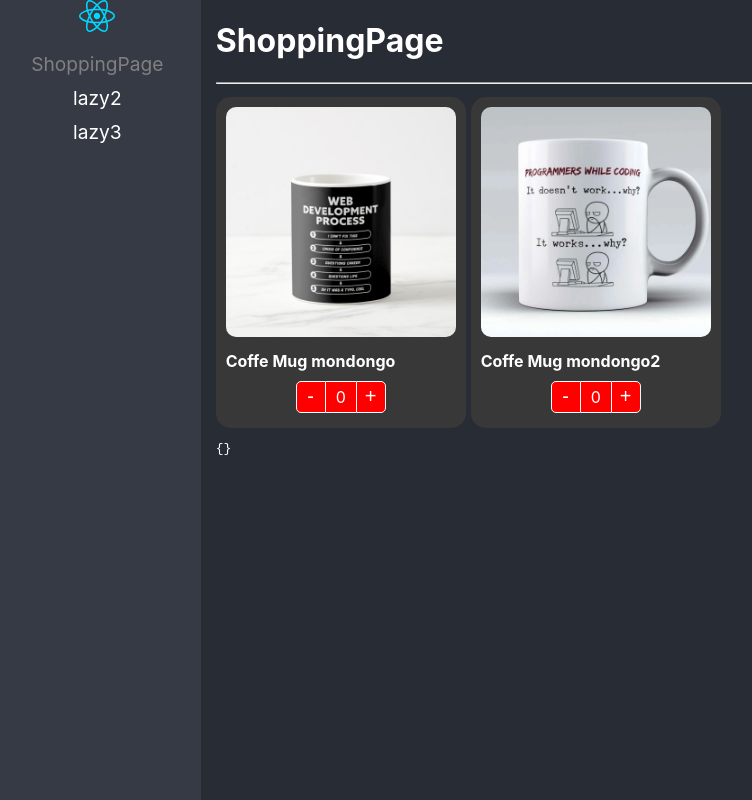
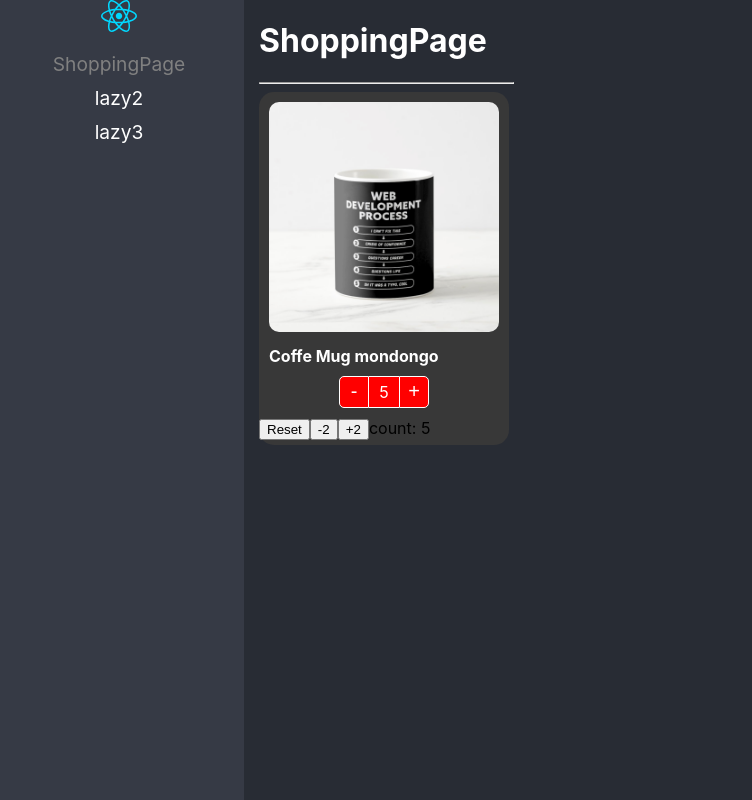
Before and after one commit to ericklizarraga/02-react-app-curso-pro-fer, a React (Vite) app: page /shoppingpage in a window 1280 px wide. Shown: the whole page, without its empty margins (6-758 px from the left). Built offline with nearby package versions, Linux system fonts and the light colour scheme.

Commit message:
fin del patron

```diff
--- a/src/02-component-patterns/components/ProductBotones.tsx
+++ b/src/02-component-patterns/components/ProductBotones.tsx
@@ -1,5 +1,5 @@
 
-import { useContext } from 'react';
+import { useCallback, useContext } from 'react';
 import styles from '../styles/styles.module.css';
 import { ProductContextProps } from '../interfaces/product.inteface';
 import { ProductContext } from './ProductCard';
@@ -11,8 +11,13 @@ export interface Props {
 
 export const ProductBotons = ({ className,style }: Props) => {
 
-    const { useProduct: { increaseBy, counter } } = useContext<ProductContextProps>(ProductContext);
+    const { useProduct: { increaseBy, counter,maxCount } } = useContext<ProductContextProps>(ProductContext);
 
+    const isMaxReached = useCallback(()=>{
+        return counter === maxCount;
+    },[counter,maxCount])();
+
+    console.log({counter,maxCount,isMaxReached});
 
     return (
         <div
@@ -23,7 +28,10 @@ export const ProductBotons = ({ className,style }: Props) => {
 
             <div className={styles.countLabel}>  {counter} </div>
 
-            <button className={styles.buttonAdd} onClick={() => increaseBy(1)}> + </button>
+            <button
+                className={`${styles.buttonAdd} ${ !!isMaxReached ? styles.disabled: null}`}
+                onClick={() => increaseBy(1)}
+            > + </button>
         </div>
     );
 }
--- a/src/02-component-patterns/components/ProductCard.tsx
+++ b/src/02-component-patterns/components/ProductCard.tsx
@@ -2,16 +2,18 @@ import styles from '../styles/styles.module.css';
 
 import React, { createContext, ReactElement } from 'react';
 import { useProduct } from '../hooks/useProduct';
-import { ProductContextProps, Product, onChangeArgs } from '../interfaces/product.inteface.ts';
+import { ProductContextProps, Product, onChangeArgs, InitialValues, ProductCardHandlers } from '../interfaces/product.inteface.ts';
 
 
 export interface Props {
     product: Product;
-    children?: ReactElement | ReactElement[];
+    // children?: ReactElement | ReactElement[];
+    children?: (handlers: ProductCardHandlers) => JSX.Element;
     className?: string;
     style?: React.CSSProperties;
     onChange?: (args: onChangeArgs) => void;
-    value?:number;
+    value?: number;
+    inicialValues?: InitialValues;
 }
 
 
@@ -23,27 +25,47 @@ export const ProductContext = createContext<ProductContextProps>({
     },
     useProduct: {
         counter: 0,
-        increaseBy: (value: number) => { }
+        increaseBy: (value: number) => { },
+        maxCount: undefined
     }
 });
 
 
 
-export const ProductCard = function producto({ children, product, className, style, onChange,value }: Props) {
+export const ProductCard = function producto({ children, product, className, style, onChange, value, inicialValues }: Props) {
 
 
 
-    const { counter, increaseBy } = useProduct({ product, onChange,value });
+    const { counter, increaseBy, maxCount,reset,isMaxCountReached } = useProduct({ product, onChange, value, inicialValues });
 
 
 
     return (
-        <ProductContext.Provider value={{ product, useProduct: { counter, increaseBy } }}>
+        <ProductContext.Provider
+            value={{
+                product,
+                useProduct: {
+                    counter,
+                    increaseBy,
+                    maxCount
+                }
+            }}
+        >
             <div
                 className={`${styles.productCard} ${className}`}
                 style={style}
             >
-                {children}
+                {
+                !!children
+                    &&  children({
+                            count:counter,
+                            increaseBy,
+                            maxCount,
+                            isMaxCountReached,
+                            product,
+                            reset,
+                        })
+                }
             </div>
         </ProductContext.Provider>
     )
--- a/src/02-component-patterns/hooks/useProduct.ts
+++ b/src/02-component-patterns/hooks/useProduct.ts
@@ -1,32 +1,49 @@
-import { useEffect, useState } from "react"
-import { onChangeArgs, Product } from "../interfaces/product.inteface";
+import { useEffect, useRef, useState } from "react"
+import { InitialValues, onChangeArgs, Product } from "../interfaces/product.inteface";
 
 interface Props {
     product: Product
     onChange?: (args: onChangeArgs) => void;
     value?: number;
+    inicialValues?: InitialValues;
 }
 
-export const useProduct = ({ onChange, product, value = 0 }: Props) => {
+export const useProduct = ({ onChange, product, value = 0, inicialValues }: Props) => {
 
-    const [counter, setCounter] = useState(value);
+    const [counter, setCounter] = useState(inicialValues?.count || value);
 
-
+    const verificarMaxCount = (maxCount: number, newValue: number) => {
+        return newValue > maxCount ? maxCount : newValue;
+    }
 
     const increaseBy = (value: number) => {
 
         const newValue = Math.max(counter + value, 0);
-        setCounter(newValue);
+        setCounter(
+            !!inicialValues?.maxCount
+                ? verificarMaxCount(inicialValues.maxCount, newValue)
+                : newValue
+        );
 
         !!onChange && onChange({ product, count: newValue });
     }
 
+    const reset = () => {
+        setCounter(0);
+    }
+
     useEffect(() => {
-        setCounter(value);
-    }, [value]);
+        setCounter(inicialValues?.count || value);
+    }, [value, inicialValues?.count]);
+
+
 
     return {
         counter,
-        increaseBy
+        maxCount: !!inicialValues?.maxCount ? inicialValues.maxCount : undefined,
+        isMaxCountReached: counter === inicialValues?.maxCount,
+
+        increaseBy,
+        reset,
     }
 }
--- a/src/02-component-patterns/pages/ShoppingPage.tsx
+++ b/src/02-component-patterns/pages/ShoppingPage.tsx
@@ -3,38 +3,39 @@ import { ProductBotons, ProductCard, ProductImage, ProductTitle } from '../compo
 
 import '../styles/custom-styles.css';
 import { products } from '../data/products';
-import { useShoppingCart } from '../hooks/useShoppingCart';
+
+
+const product = products[0];
 
 export const ShoppingPage = () => {
 
 
-  const { onProductCountChange,shoppingCart } = useShoppingCart();
-
-
 
   return (
-    <div style={{
-      width: '100%'
-    }}>
+    <div>
       <h1> ShoppingPage</h1>
       <hr />
 
-      <div style={{
-        display: 'flex',
-        flexDirection: 'row',
-        flexWrap: 'wrap',
 
-      }}>
-
+      <ProductCard
+        product={product}
+        className="bg-dark"
+        key={product.id}
+        inicialValues={{
+          count: 5,
+          maxCount: 10
+        }}
+      >
         {
-          products.map(product => (
-            <ProductCard
-              product={product}
-              className="bg-dark"
-              key={product.id}
-              onChange={onProductCountChange}
-              value={shoppingCart[`${product.id}`]?.count || 0}
-            >
+          ({
+            count,
+            maxCount,
+            increaseBy,
+            isMaxCountReached,
+            product,
+            reset
+          }) => (
+            <>
               <ProductImage className="custom-image" />
               <ProductTitle className="text-white text-bold" />
               <ProductBotons
@@ -44,39 +45,18 @@ export const ShoppingPage = () => {
                   justifyContent: 'center'
                 }}
               />
-            </ProductCard>
-          ))
+
+              <button onClick={reset}>Reset</button>
+              <button onClick={() => increaseBy(-2)}>-2</button>
+              {
+                !isMaxCountReached ? <button onClick={() => increaseBy(2)}>+2</button> : null
+              }
+              <span>count: {count}</span>
+            </>
+          )
         }
+      </ProductCard>
 
-      </div>
-
-
-      <div className="shopping-cart">
-        {
-          Object.values(shoppingCart).map(product => (
-            <ProductCard
-              product={product}
-              className="bg-dark"
-              key={product.id}
-              style={{
-                width: '100px'
-              }}
-              value={product.count}
-              onChange={onProductCountChange}
-
-            >
-              <ProductImage className="custom-image" />
-              <ProductBotons className='custom-boton' />
-            </ProductCard>
-          ))
-        }
-      </div>
-
-      <div>
-        <pre>
-          {JSON.stringify(shoppingCart, null, 5)}
-        </pre>
-      </div>
     </div>
   )
 }
--- a/src/02-component-patterns/styles/styles.module.css
+++ b/src/02-component-patterns/styles/styles.module.css
@@ -60,3 +60,11 @@
 .buttonAdd:hover {
     background-color: rgba(0, 0, 0, 0.1);
 }
+
+.disabled {
+    border-color: grey !important;
+    border-left: 1px solid white !important;
+    color:grey !important;
+    background-color: gray!important;
+    cursor: not-allowed;
+}
```
Also changed, not shown: src/02-component-patterns/interfaces/product.inteface.ts (+25 -8 lines).
